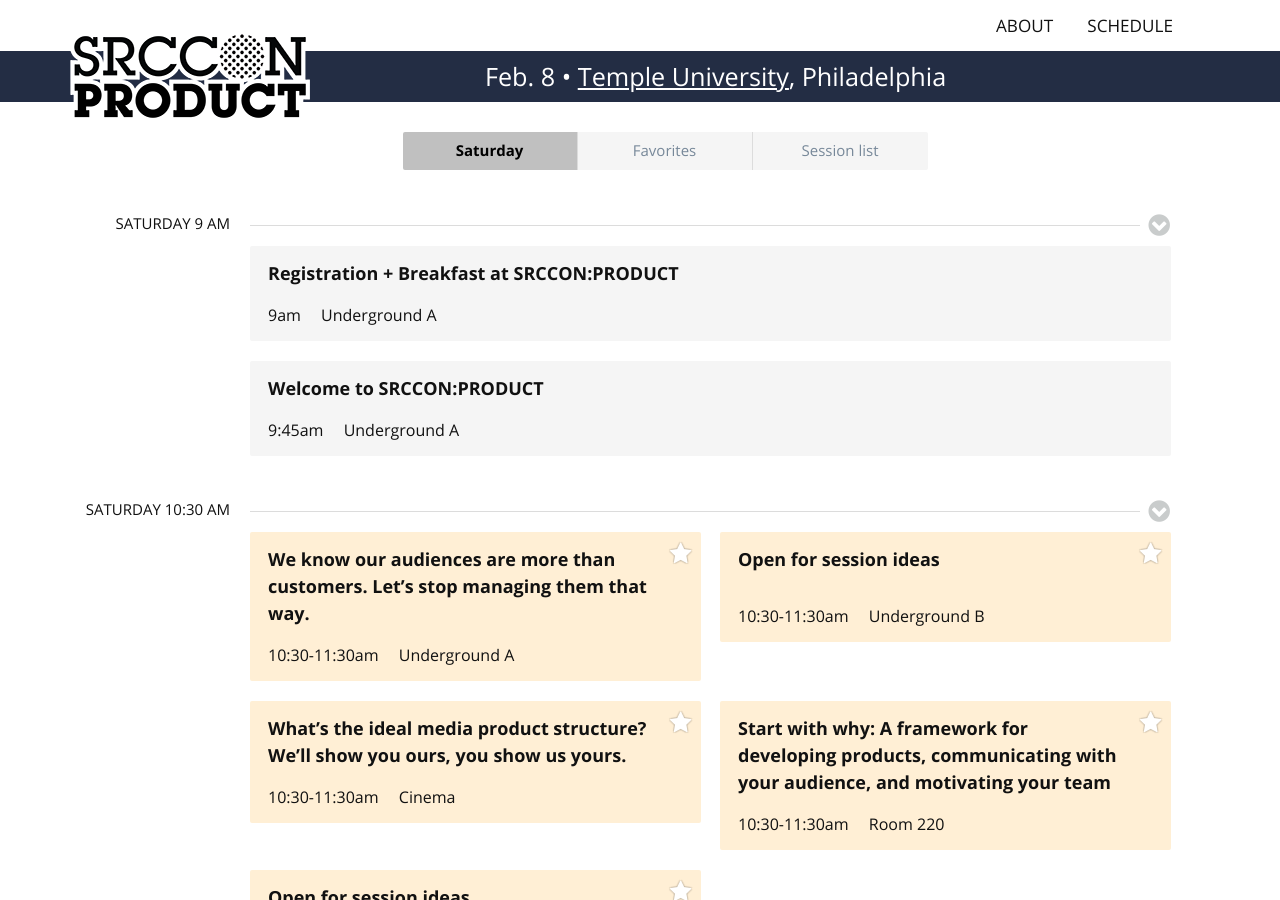
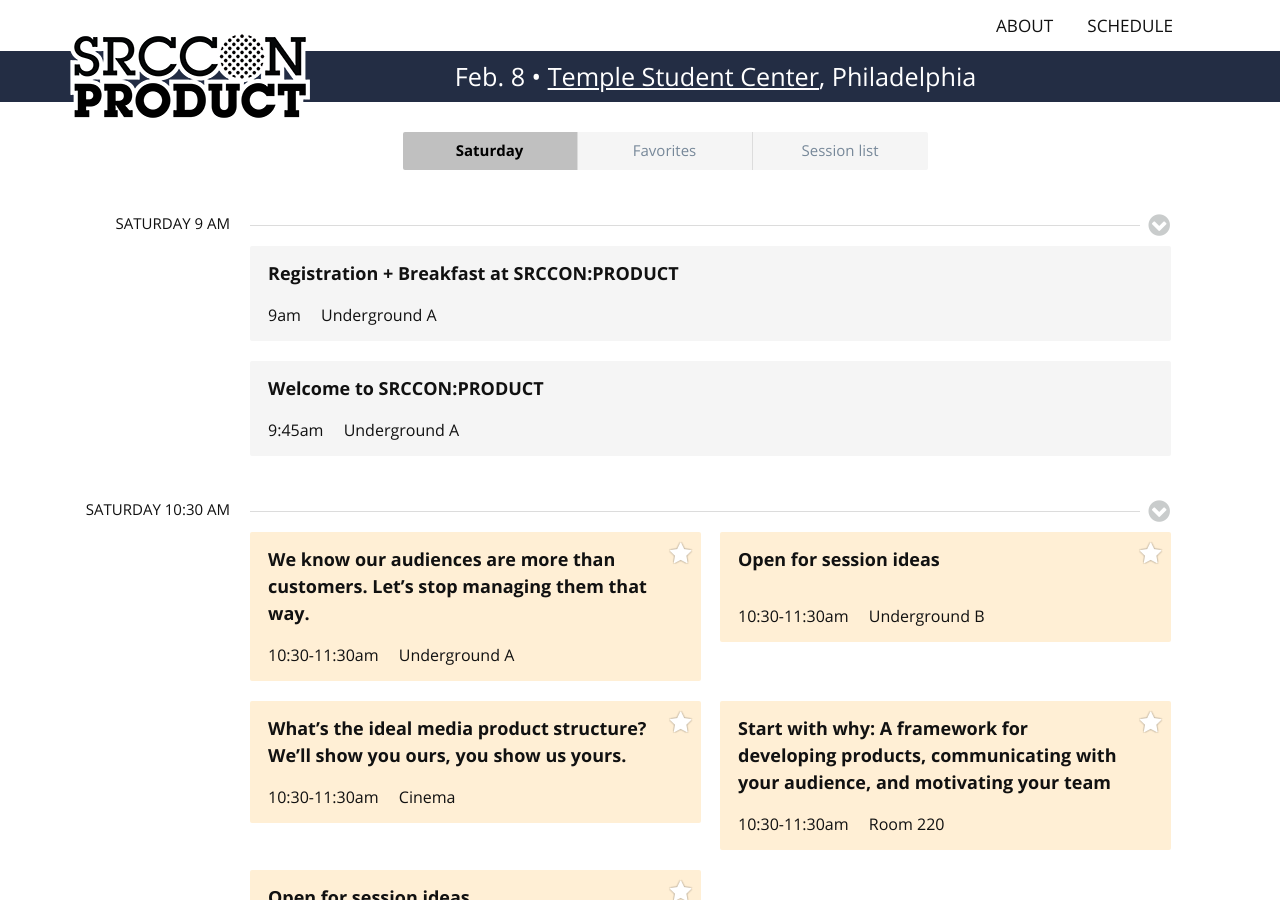
Before and after one commit to OpenNews/srccon-product, a Jekyll site: the page schedule/index.html, which Jekyll copies as it is, in a window 1280 px wide and 900 px high. Built offline with Jekyll 4.4.1, drawn with Linux system fonts in a browser that asks for light colours.

Commit message:
fix place name on schedule

```diff
--- a/schedule/index.html
+++ b/schedule/index.html
@@ -35,7 +35,7 @@
             </nav>
             <div id="header-callout">
                 <div class="page-container">
-                    <span>Feb.&nbsp;8  &bull; <i class="hide-narrow"><a href="https://goo.gl/maps/AvYSqhRTMs4C14nR8">Temple&nbsp;University</a>,&nbsp;</i>Philadelphia</span>
+                    <span>Feb.&nbsp;8  &bull; <i class="hide-narrow"><a href="https://goo.gl/maps/AvYSqhRTMs4C14nR8">Temple&nbsp;Student&nbsp;Center</a>,&nbsp;</i>Philadelphia</span>
                 </div>
             </div>
         </header>
```
